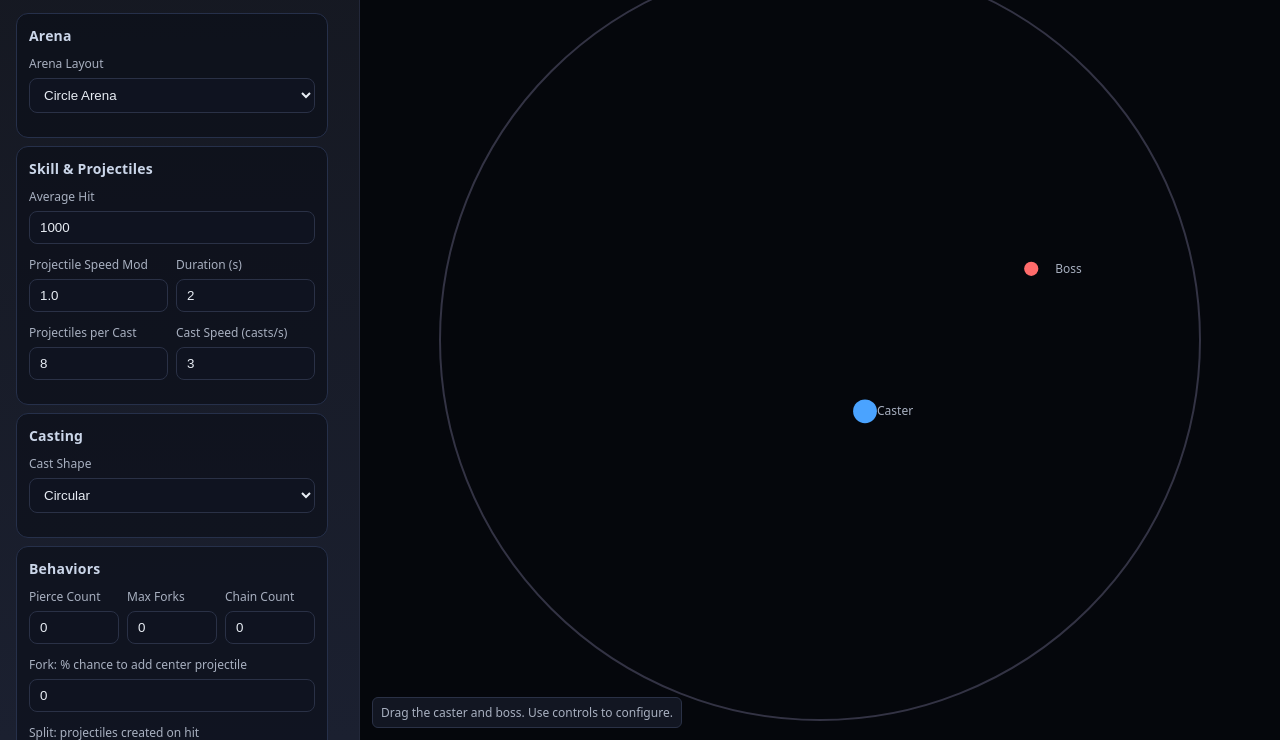
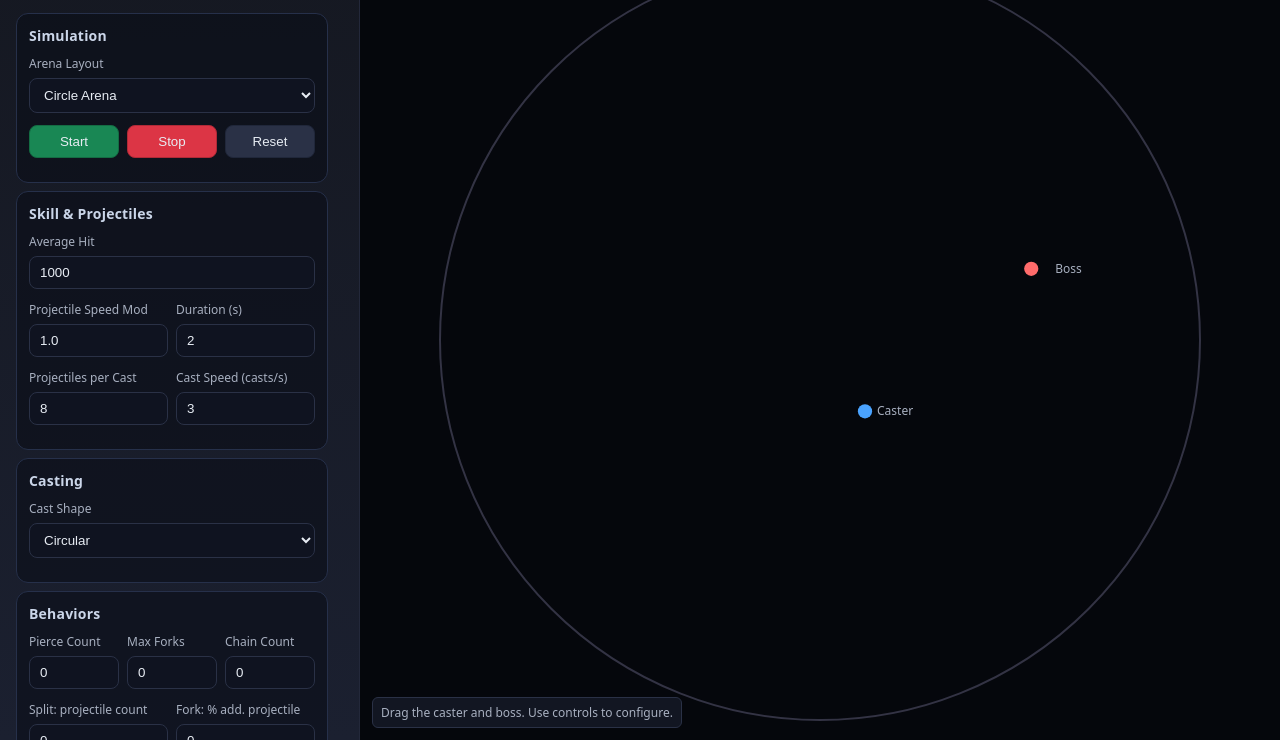
Before and after one commit to ImVexed/spark-calc, a plain HTML site: page index.html in a window 1280 px wide. Shown: the part 60-800 px from the top of the page. Drawn offline with Linux system fonts and the light colour scheme.

Commit message:
layout, alive proj

```diff
--- a/index.html
+++ b/index.html
@@ -11,7 +11,7 @@
       <aside id="controls">
         <h2>Spark Simulator</h2>
         <section class="card">
-          <h3>Arena</h3>
+          <h3>Simulation</h3>
           <div class="field-group">
             <label for="arenaType">Arena Layout</label>
             <select id="arenaType">
@@ -19,6 +19,11 @@
               <option value="square">Square Arena</option>
               <option value="tjunction">T-Junction</option>
             </select>
+          </div>
+          <div class="buttons">
+            <button id="startBtn" class="btn-start">Start</button>
+            <button id="stopBtn" class="btn-stop">Stop</button>
+            <button id="resetBtn" class="btn-reset">Reset</button>
           </div>
         </section>
 
@@ -64,7 +69,6 @@
           <div class="field-group" id="coneOptions">
             <label for="casterFacingDeg">Caster Facing (degrees)</label>
             <input id="casterFacingDeg" type="range" value="0" min="-180" max="180" step="1" />
-            <div class="help">Cone is fixed at 90° around this facing. Initial spawn only; flight is governed by wander.</div>
           </div>
         </section>
 
@@ -84,13 +88,15 @@
               <input id="chainCount" type="number" value="0" min="0" step="1" />
             </div>
           </div>
-          <div class="field-group">
-            <label for="forkChance">Fork: % chance to add center projectile</label>
+          <div class="field-group two-col">
+            <div>
+              <label for="splitCount">Split: projectile count</label>
+              <input id="splitCount" type="number" value="0" min="0" step="1" />
+            </div>
+            <div>
+              <label for="forkChance">Fork: % add. projectile</label>
               <input id="forkChance" type="number" value="0" min="0" max="100" step="1" />
             </div>
-          <div class="field-group">
-            <label for="splitCount">Split: projectiles created on hit</label>
-            <input id="splitCount" type="number" value="0" min="0" step="1" />
           </div>
         </section>
 
@@ -104,14 +110,7 @@
 
 
 
-        <section class="card">
-          <h3>Simulation</h3>
-          <div class="buttons">
-            <button id="startBtn">Start</button>
-            <button id="stopBtn">Stop</button>
-            <button id="resetBtn">Reset</button>
-          </div>
-        </section>
+
 
         <section class="card">
           <h3>Charts</h3>
@@ -130,7 +129,8 @@
             <div class="stat"><span>Hit Rate (/s):</span><strong id="hitsPerSec">0</strong><canvas id="sparkRate" class="spark" width="160" height="28"></canvas></div>
             <div class="stat"><span>DPS:</span><strong id="dps">0</strong><canvas id="sparkDps" class="spark" width="160" height="28"></canvas></div>
             <div class="stat"><span>Total Damage:</span><strong id="totalDmg">0</strong><canvas id="sparkDmg" class="spark" width="160" height="28"></canvas></div>
-            <div class="stat"><span>Projectiles alive:</span><strong id="projAlive">0</strong><canvas id="sparkAlive" class="spark" width="160" height="28"></canvas></div>
+            <div class="stat"><span>Projectiles:</span><strong id="projAlive">0</strong><canvas id="sparkAlive" class="spark" width="160" height="28"></canvas></div>
+            <div class="stat"><span>Casts on CD:</span><strong id="cooldownPct">0%</strong><canvas id="sparkCooldown" class="spark" width="160" height="28"></canvas></div>
           </div>
         </section>
 
--- a/main.js
+++ b/main.js
@@ -18,7 +18,7 @@ function randUnit() { return Math.random(); }
 function randRange(min, max) { return min + (max - min) * Math.random(); }
 function distance(a, b) { const dx = a.x - b.x; const dy = a.y - b.y; return Math.hypot(dx, dy); }
 
-// Human-readable short number formatting (e.g., 1.2K, 3.4M, 5.1T)
+// Human-readable short number formatting (compact, trims trailing zeros)
 function formatShortNumber(value, preferDecimals = 1) {
   const abs = Math.abs(value);
   const sign = value < 0 ? '-' : '';
@@ -26,17 +26,21 @@ function formatShortNumber(value, preferDecimals = 1) {
   let div = 1;
   let decimals = preferDecimals;
 
+  const trimZeros = (s) => s.replace(/\.0+$/,'').replace(/(\.\d*?)0+$/,'$1');
+
   if (abs >= 1e15) { unit = 'Q'; div = 1e15; decimals = 1; }
   else if (abs >= 1e12) { unit = 'T'; div = 1e12; decimals = 1; }
   else if (abs >= 1e9) { unit = 'B'; div = 1e9; decimals = 1; }
-  else if (abs >= 1e6) { unit = 'M'; div = 1e6; decimals = 2; }
-  else if (abs >= 1e3) { unit = 'K'; div = 1e3; decimals = 2; }
+  else if (abs >= 1e6) { unit = 'M'; div = 1e6; decimals = (abs / div) < 100 ? 1 : 0; }
+  else if (abs >= 1e3) { unit = 'K'; div = 1e3; decimals = (abs / div) < 100 ? 1 : 0; }
   else if (abs >= 1) { unit = ''; div = 1; decimals = 0; }
-  else { unit = ''; div = 1; decimals = Math.min(3, preferDecimals || 2); }
+  else { unit = ''; div = 1; decimals = Math.min(2, preferDecimals || 1); }
 
-  if (unit) return sign + (abs / div).toFixed(decimals) + unit;
-  // No unit
-  const rounded = decimals > 0 ? abs.toFixed(decimals) : Math.round(abs).toString();
+  if (unit) {
+    const s = (abs / div).toFixed(decimals);
+    return sign + trimZeros(s) + unit;
+  }
+  const rounded = decimals > 0 ? trimZeros(abs.toFixed(decimals)) : Math.round(abs).toString();
   return sign + rounded;
 }
 
@@ -291,7 +295,7 @@ const PER_CAST_TARGET_COOLDOWN = 0.66;
 /** World unit references */
 const ARENA_RADIUS_UNITS = 160; // circle arena radius in world units
 const BOSS_RADIUS_UNITS = 3;
-const CASTER_RADIUS_UNITS = 5;
+const CASTER_RADIUS_UNITS = 3;
 const PROJ_RADIUS_UNITS = 1.5;
 const BASE_PROJ_SPEED_UNITS = 80;
 const WANDER_INTENSITY = 0.66;
@@ -594,9 +598,9 @@ class Projectile {
     this.vy = this.vy - 2 * vdotn * ny;
     this.angle = Math.atan2(this.vy, this.vx);
   }
-  draw(ctx) {
+  draw(ctx, colorOverride) {
     ctx.save();
-    ctx.fillStyle = '#7cc5ff';
+    ctx.fillStyle = colorOverride || '#7cc5ff';
     ctx.beginPath();
     ctx.arc(this.x, this.y, this.radius, 0, TWO_PI);
     ctx.fill();
@@ -636,7 +640,7 @@ class Simulation {
     // Metrics history for spark charts
     this.metrics = {
       windowSec: 10,
-      samples: [], // {t, hitsTotal, hitsPerSec, dps, totalDamage, projAlive}
+      samples: [], // {t, hitsTotal, hitsPerSec, dps, totalDamage, projAlive, cooldownPct}
       lastSampleAt: performance.now(),
       sampleIntervalMs: 200,
     };
@@ -1083,8 +1087,14 @@ class Simulation {
     this.caster.draw(ctx);
     this.boss.draw(ctx);
 
-    // Projectiles
-    for (const p of this.projectiles) p.draw(ctx);
+    // Projectiles (orange when cast's cooldown active for boss)
+    for (const p of this.projectiles) {
+      let override = undefined;
+      const key = p.castId + '|boss';
+      const nextOk = this.castTargetLocks.get(key) || 0;
+      if (performance.now() < nextOk) override = '#ffa94d';
+      p.draw(ctx, override);
+    }
 
     // Legend
     ctx.save();
@@ -1103,10 +1113,21 @@ class Simulation {
     document.getElementById('dps').textContent = formatShortNumber(dps, 1);
     document.getElementById('totalDmg').textContent = formatShortNumber(this.totalDamage, 1);
     document.getElementById('projAlive').textContent = formatShortNumber(this.projectiles.length, 0);
-    this.updateCharts(hitsPerSec, dps);
+    // cooldown percent = casts whose cooldown to boss is still active
+    const now = performance.now();
+    let castsOnCd = 0, castIds = new Set();
+    for (const p of this.projectiles) castIds.add(p.castId);
+    for (const id of castIds) {
+      const key = id + '|boss';
+      const nextOk = this.castTargetLocks.get(key) || 0;
+      if (now < nextOk) castsOnCd += 1;
+    }
+    const cooldownPct = castIds.size ? (castsOnCd / castIds.size) * 100 : 0;
+    document.getElementById('cooldownPct').textContent = cooldownPct.toFixed(0) + '%';
+    this.updateCharts(hitsPerSec, dps, cooldownPct);
   }
 
-  updateCharts(hitsPerSec, dps) {
+  updateCharts(hitsPerSec, dps, cooldownPct) {
     const now = performance.now();
     if (now - this.metrics.lastSampleAt >= this.metrics.sampleIntervalMs) {
       this.metrics.lastSampleAt = now;
@@ -1117,6 +1138,7 @@ class Simulation {
         dps,
         totalDamage: this.totalDamage,
         projAlive: this.projectiles.length,
+        cooldownPct,
       });
       // drop old samples beyond window
       const cutoff = now - this.metrics.windowSec * 1000;
@@ -1129,6 +1151,7 @@ class Simulation {
     this.drawSpark('sparkDps', s.map(p => p.dps));
     this.drawSpark('sparkDmg', s.map(p => p.totalDamage));
     this.drawSpark('sparkAlive', s.map(p => p.projAlive));
+    this.drawSpark('sparkCooldown', s.map(p => p.cooldownPct));
   }
 
   drawSpark(canvasId, values) {
--- a/style.css
+++ b/style.css
@@ -75,16 +75,32 @@ input, select {
 .checkbox { display: flex; align-items: center; gap: 8px; }
 .checkbox input { width: auto; }
 
-.buttons { display: flex; gap: 8px; margin: 12px 0; }
+.buttons { display: grid; grid-template-columns: repeat(3, 1fr); gap: 8px; margin: 12px 0; width: 100%; }
 .buttons button {
   background: #1a2234;
   color: var(--text);
   border: 1px solid #2a3146;
   border-radius: 8px;
-  padding: 8px 12px;
+  padding: 8px 10px;
   cursor: pointer;
+  width: 100%;
 }
 .buttons button:hover { filter: brightness(1.15); }
+
+/* Stronger specificity so these override the generic .buttons button rule */
+.buttons .btn-start { background: #198754; border-color: #146c43; }
+.buttons .btn-stop { background: #dc3545; border-color: #b02a37; }
+.buttons .btn-reset { background: #2a3146; border-color: #20273a; }
+
+/* Compact button row */
+.buttons { gap: 8px; }
+
+.sim-grid {
+  display: grid;
+  grid-template-columns: 1fr 132px;
+  gap: 10px;
+  align-items: center;
+}
 
 .stats { margin-top: 12px; display: grid; gap: 6px; }
 .stat { display: grid; grid-template-columns: auto 1fr auto; align-items: center; gap: 8px; font-size: 14px; }
```
Lines whose indentation alone changed are shown as unchanged.
